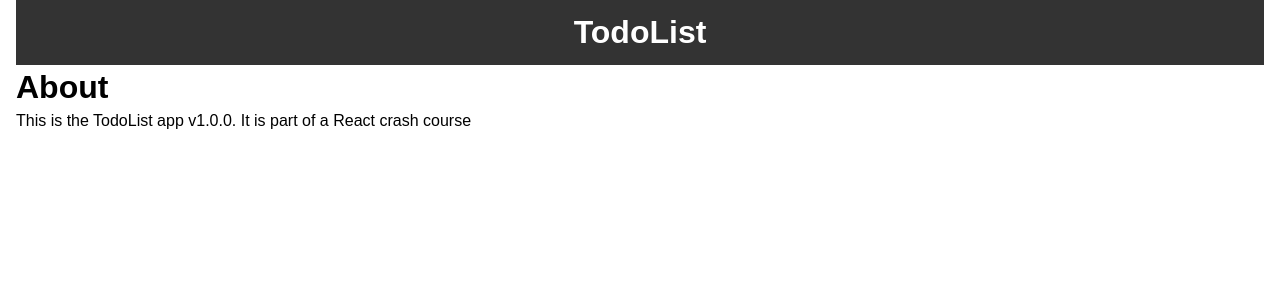
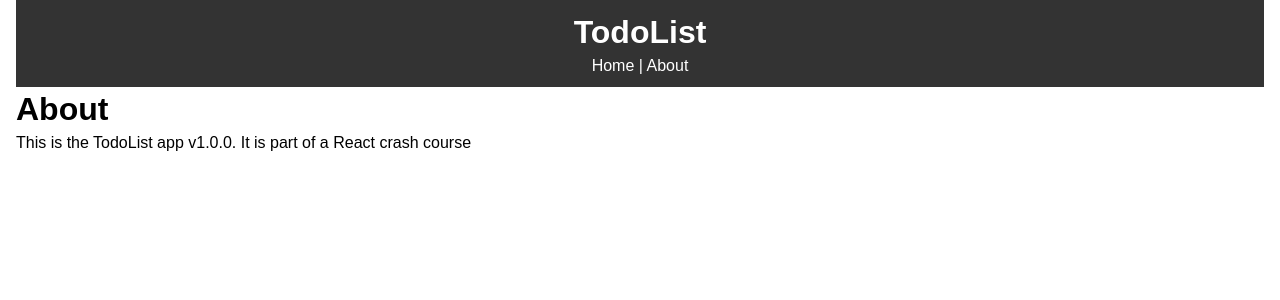
Before and after one commit to melonek/todolist-react, a React (Create React App) app: page /about in a window 1280 px wide. Shown: the top 300 px of the page. Built offline with nearby package versions, Linux system fonts and the light colour scheme.

Commit message:
managed to create two routes About and Home

```diff
--- a/src/components/layout/Header.js
+++ b/src/components/layout/Header.js
@@ -1,9 +1,16 @@
 import React from "react";
-
+import { Link } from "react-router-dom";
 function Header() {
   return (
     <header style={headerStyle}>
       <h1>TodoList</h1>
+      <Link style={linkStyle} to="/">
+        Home
+      </Link>{" "}
+      |{" "}
+      <Link style={linkStyle} to="/about">
+        About
+      </Link>
     </header>
   );
 }
@@ -15,4 +22,9 @@
   padding: "10px",
 };
 
+const linkStyle = {
+  color: "#fff",
+  textDecoration: "none",
+};
+
 export default Header;
```
